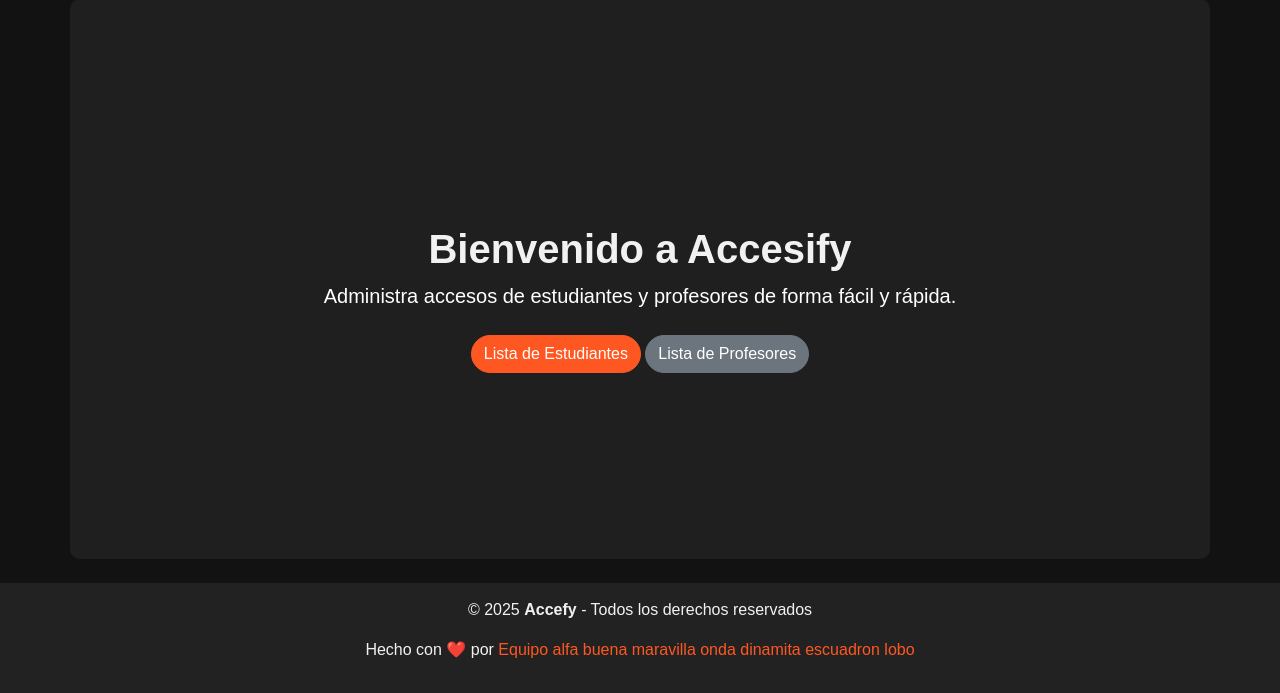
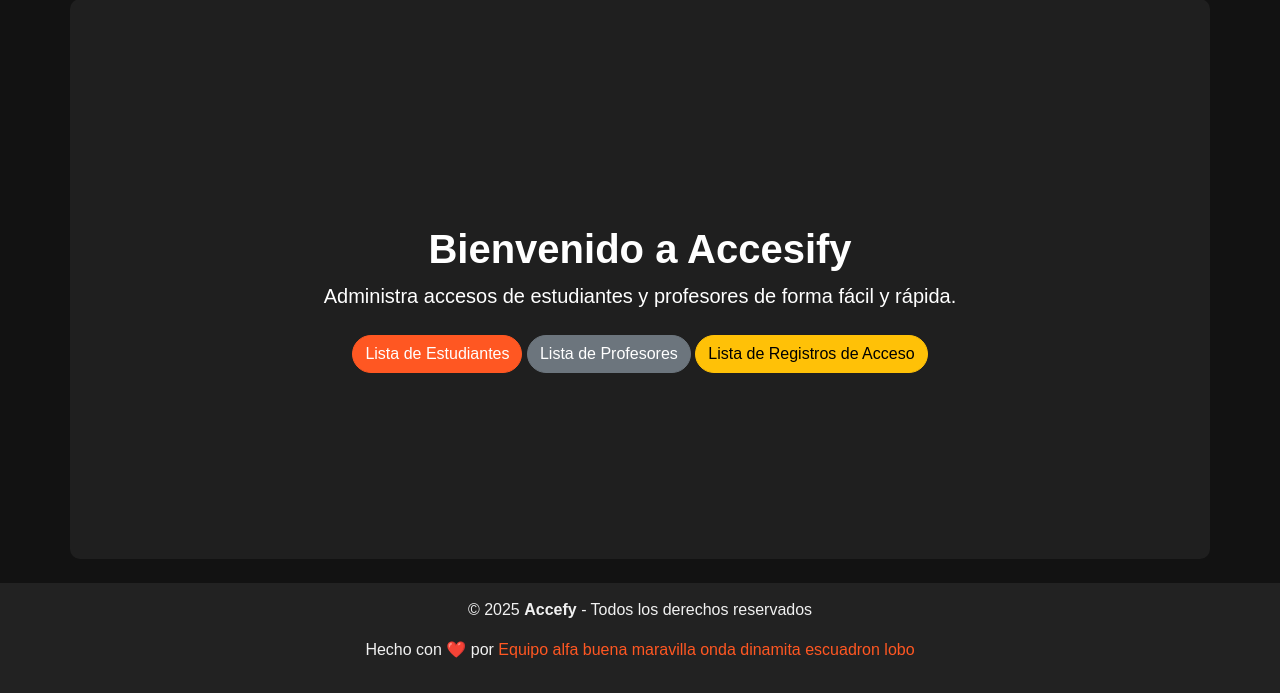
Before and after one commit to yossTheDev/bibman, a Django app: page / in a window 1280 px wide. Shown: the part 107-800 px from the top of the page. Run offline with Django 5.2, Linux system fonts and the light colour scheme.

Commit message:
update base.html and home.html

```diff
--- a/bibman_app/templates/base.html
+++ b/bibman_app/templates/base.html
@@ -171,7 +171,7 @@
       <p>© 2025 <strong>Accefy</strong> - Todos los derechos reservados</p>
       <p>
         Hecho con ❤️ por
-        <a href="https://www.linkedin.com" target="_blank"
+        <a href="https://github.com/yossTheDev/bibman" target="_blank"
           >Equipo alfa buena maravilla onda dinamita escuadron lobo</a
         >
       </p>
--- a/bibman_app/templates/home.html
+++ b/bibman_app/templates/home.html
@@ -1,9 +1,10 @@
 {% extends "base.html" %} {% block content %}
 <div class="text-center mt-5">
-  <h1>Bienvenido a Accesify</h1>
-  <p class="lead">
+  <h1 class="text-white">Bienvenido a Accesify</h1>
+  <p class="lead text-white">
     Administra accesos de estudiantes y profesores de forma fácil y rápida.
   </p>
+
   <div class="mt-4">
     <a href="{% url 'student-list' %}" class="btn btn-primary mb-2">
       Lista de Estudiantes
@@ -11,6 +12,9 @@
     <a href="{% url 'professor-list' %}" class="btn btn-secondary mb-2">
       Lista de Profesores
     </a>
+    <a href="{% url 'access-record-list' %}" class="btn btn-warning mb-2">
+      Lista de Registros de Acceso
+    </a>
   </div>
 </div>
 {% endblock %}
```
